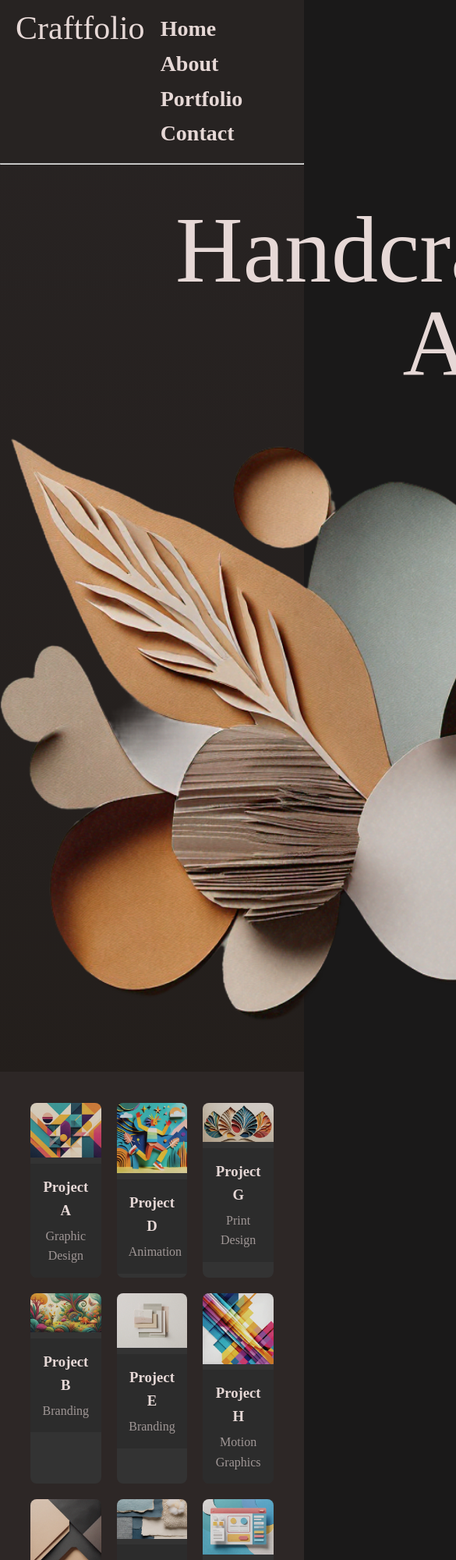
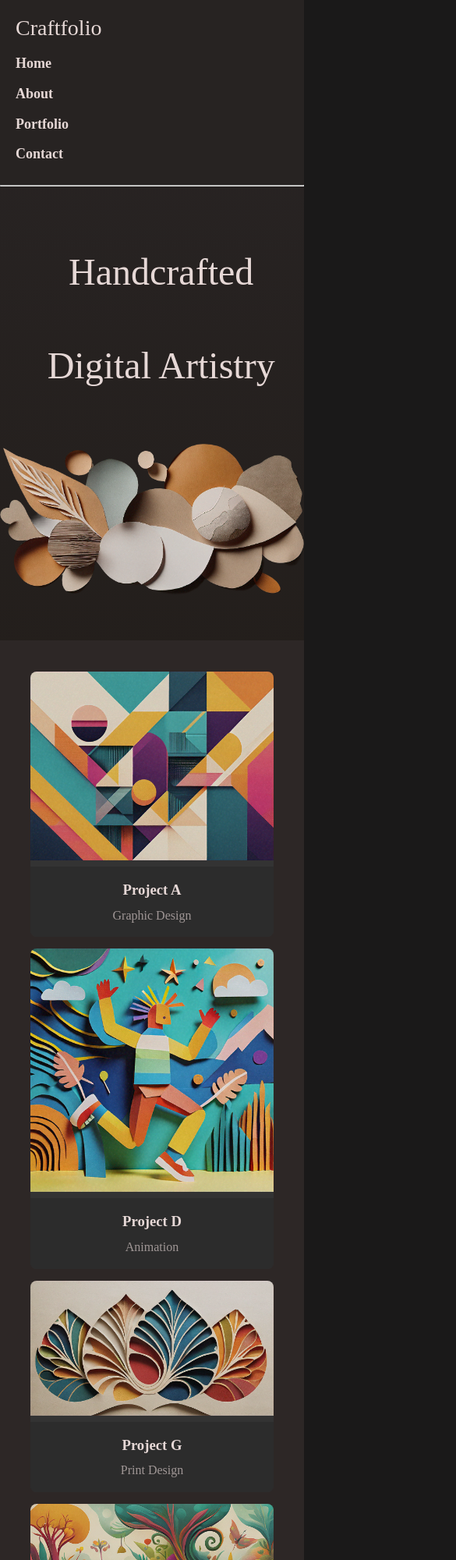
Before and after one commit to Anuragkumar-687/capstone, a plain HTML site: page Desktop/Capstone/index.html in a window 390 px wide. Shown: the top 2000 px of the page at 78% size, 585 px wide, since content can reach past the window. Drawn offline with Linux system fonts and the light colour scheme.

Commit message:
updated CSS

```diff
--- a/Desktop/Capstone/style.css
+++ b/Desktop/Capstone/style.css
@@ -62,8 +62,8 @@
   }
 
   #main-container img {
-    width: 1400px;
-    height: 775px;
+    width: 100vw;
+
     margin-top: 20px;
   }
 
@@ -236,3 +236,75 @@
   #end .right:hover {
     text-decoration: underline;
   }
+
+  @media screen and (max-width: 1024px) {
+    #gallery {
+        grid-template-columns: repeat(2, 1fr);
+    }
+    .about {
+        font-size: 32px;
+    }
+}
+@media screen and (max-width: 1024px) {
+  #gallery {
+      grid-template-columns: repeat(2, 1fr);
+  }
+  .about {
+      font-size: 32px;
+  }
+  #main-container h1 {
+    font-size:70px;
+    width:90vw;
+  }
+
+}
+
+/* For screens smaller than or equal to 768px */
+@media screen and (max-width: 768px) {
+    .navbar {
+        flex-direction: column;
+        align-items: flex-start;
+    }
+    .navbar .right {
+        display: flex;
+        flex-direction: column;
+        margin-top: 10px;
+    }
+    .navbar .right a {
+        margin-left: 0;
+        margin-bottom: 10px;
+    }
+    #gallery {
+        grid-template-columns: 1fr;
+        gap: 15px;
+    }
+    .about {
+        font-size: 28px;
+    }
+    .btn {
+        width: 300px;
+    }
+}
+
+/* For screens smaller than or equal to 480px */
+@media screen and (max-width: 480px) {
+    #main-container h1 {
+        font-size: 48px;
+    }
+    .navbar .left {
+        font-size: 28px;
+    }
+    .navbar .right a {
+        font-size: 18px;
+    }
+    .about {
+        font-size: 24px;
+    }
+    .btn {
+        width: 250px;
+    }
+    .input input {
+        width: 25px;
+        height: 40px;
+    }
+}
```
